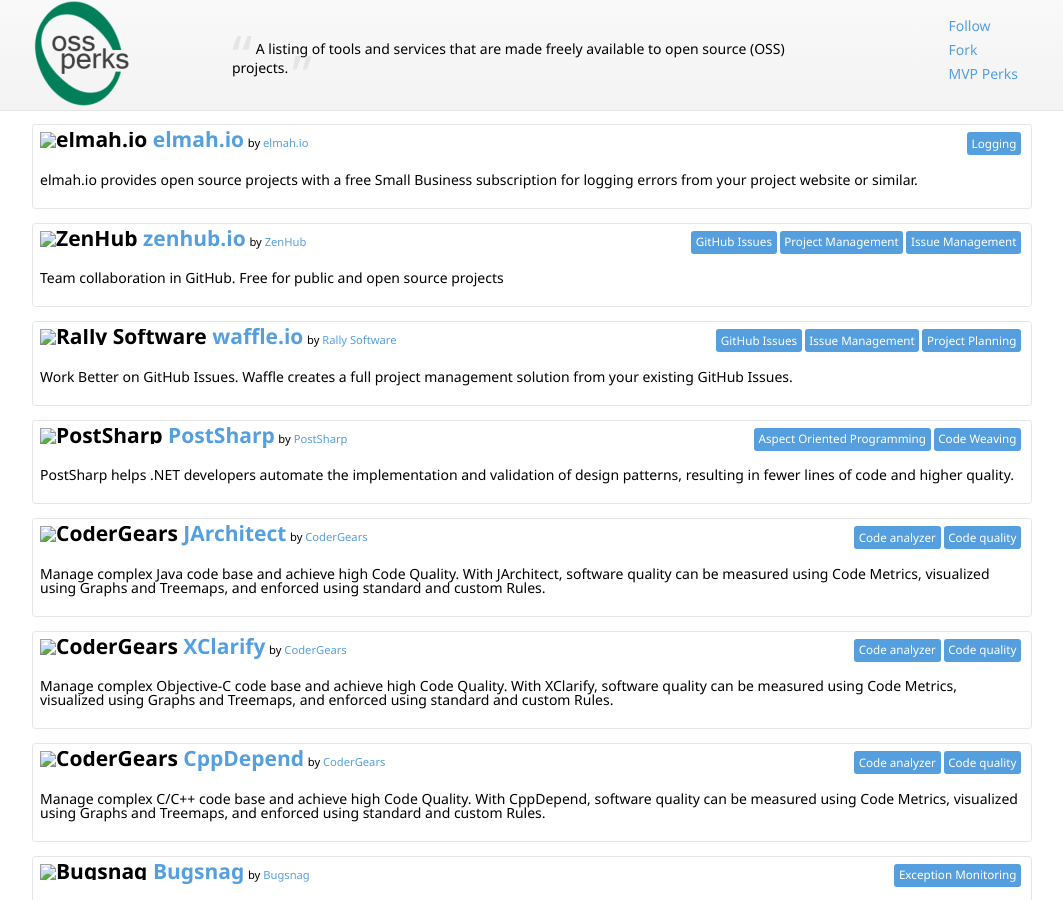
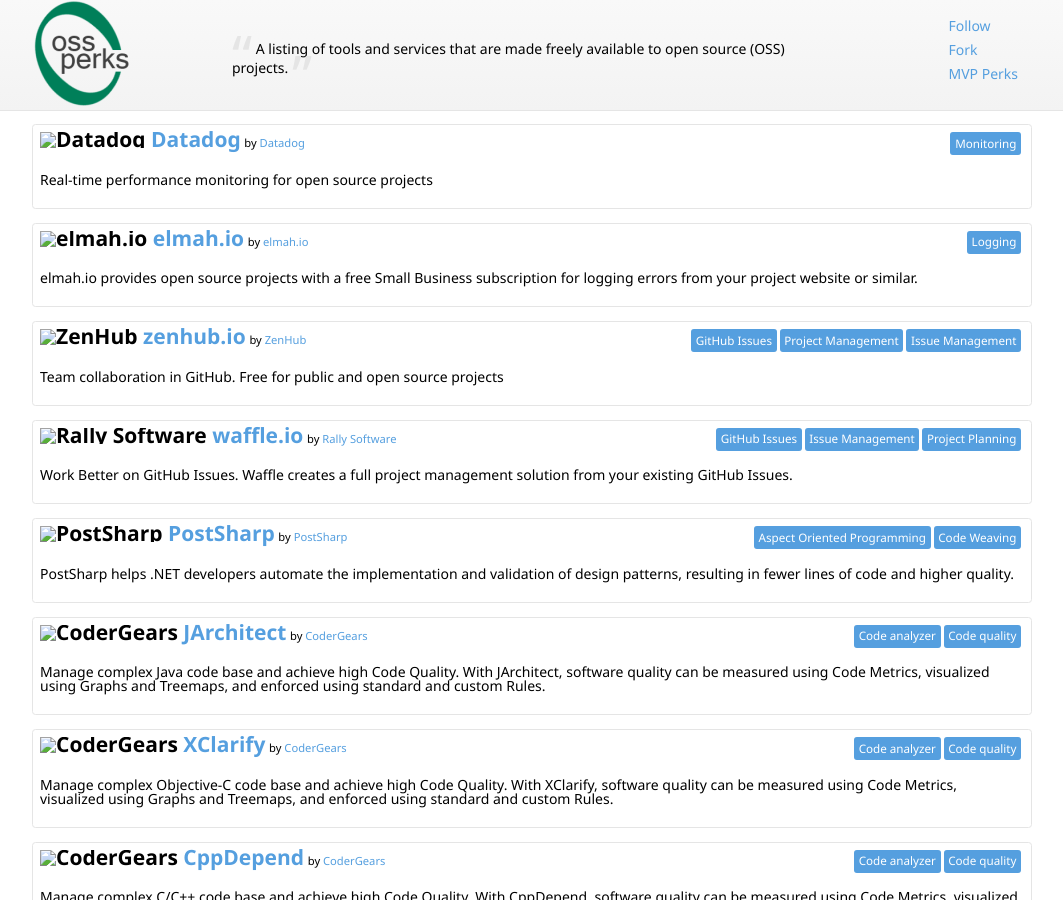
Before and after one commit to nikmd23/ossperks, a Jekyll site: the page built from index.html, in a window 1280 px wide and 900 px high. Shown: the whole window, without its empty margins (108-1171 px from the left). Built offline with Jekyll 4.4.1, drawn with Linux system fonts in a browser that asks for light colours; nearby versions of some CDN libraries.

Commit message:
Add Datadog

```diff
--- a/index.html
+++ b/index.html
@@ -11,6 +11,12 @@
     uri: http://www.atlassian.com/
 
 perks:
+
+- perk: {name: Datadog, uri: 'https://www.datadoghq.com/partner/open-source/'}
+  description: Real-time performance monitoring for open source projects
+  categories: [Monitoring]
+  platforms: [Any]
+  company: {name: Datadog, uri: 'https://www.datadoghq.com/'}
 
 - perk: {name: elmah.io, uri: 'http://elmah.io/pricing'}
   description: elmah.io provides open source projects with a free Small Business subscription for logging errors from your project website or similar.
```
